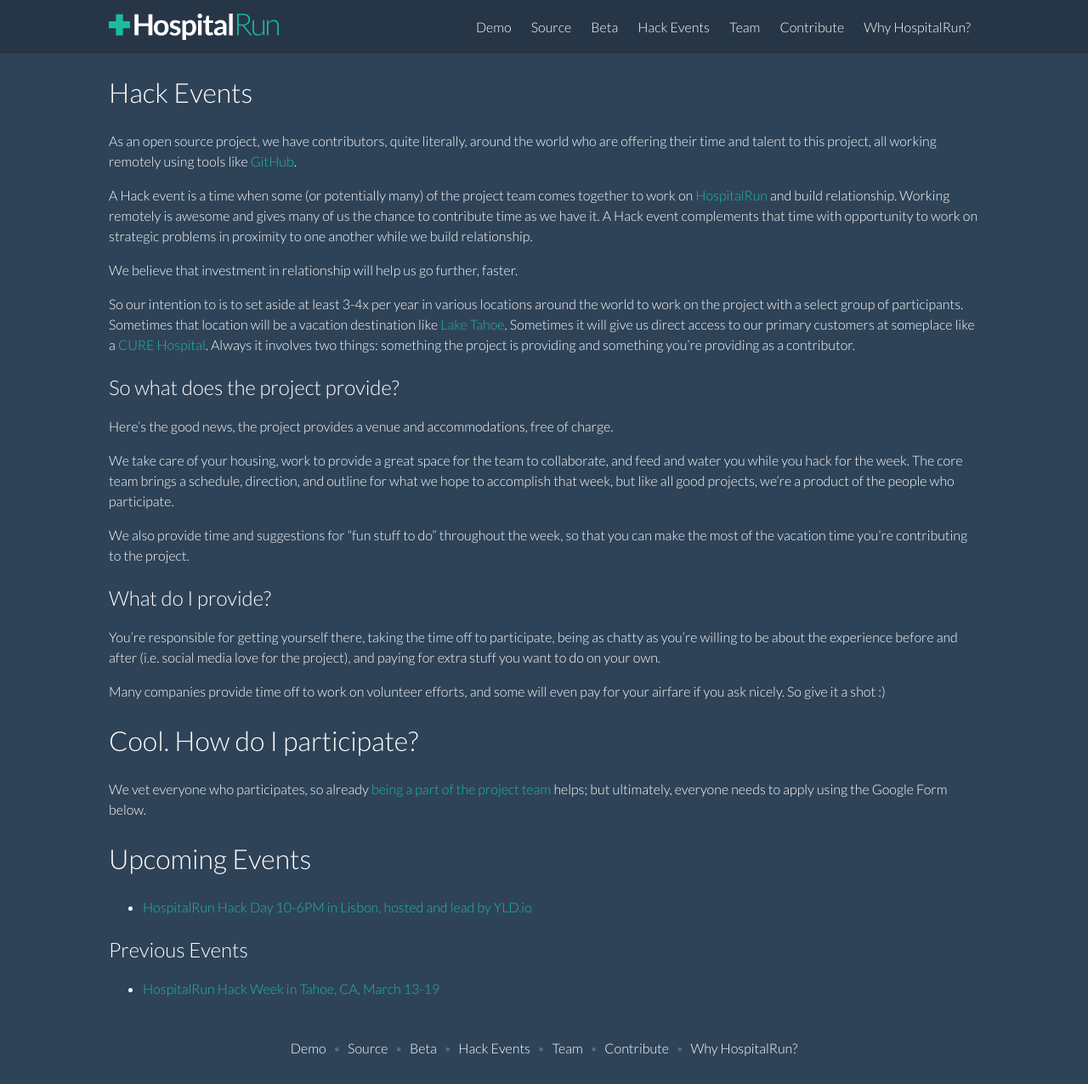
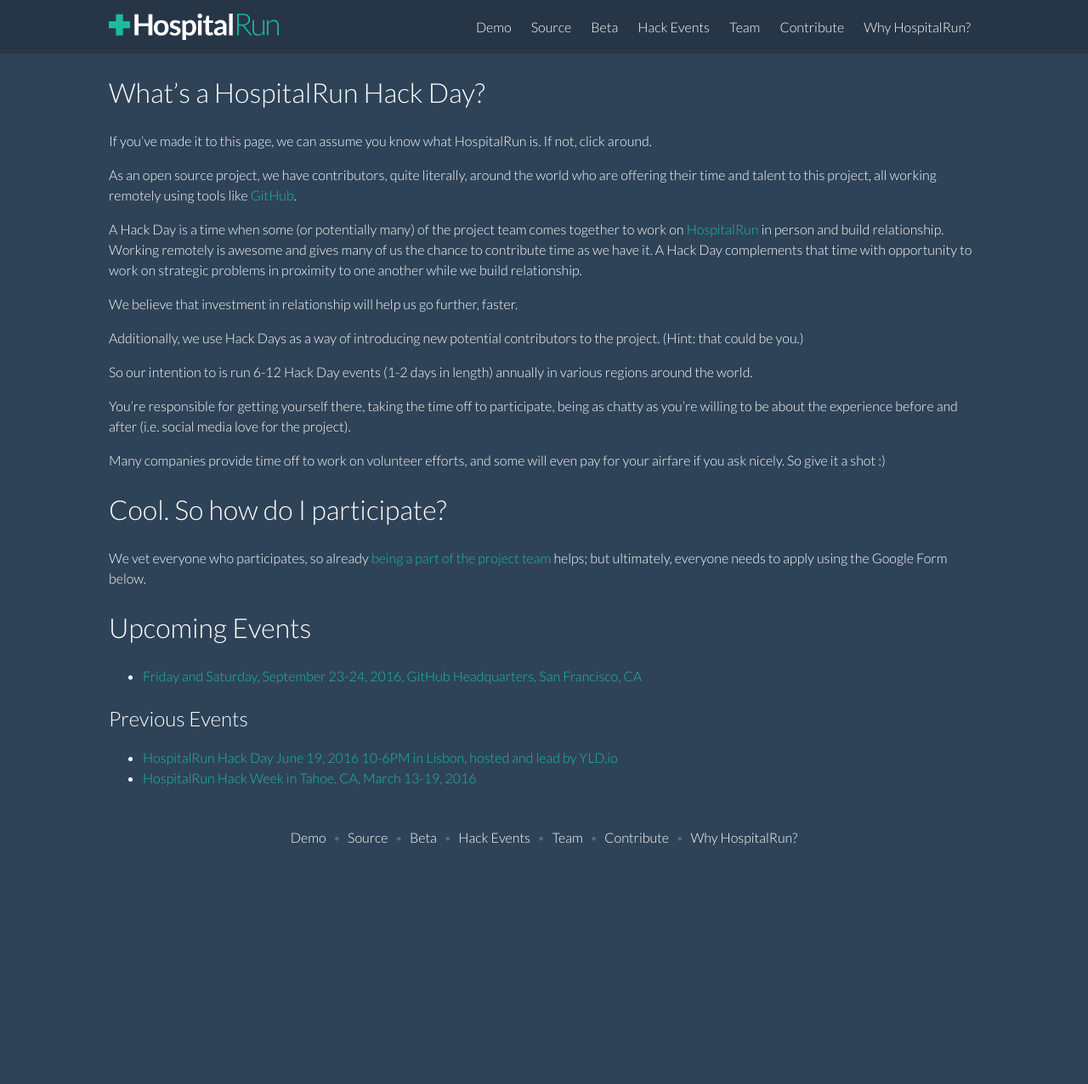
Before and after one commit to HospitalRun/hospitalrun.io, a Jekyll site: the page built from events/index.md, in a window 1280 px wide. Shown: the whole page at 85% size. Built offline with Jekyll 4.4.1, drawn with Linux system fonts in a browser that asks for light colours; after the commit the page ends 1028 px from its top, so only the background shows below that.

Commit message:
Hack Day updated

```diff
--- a/events/index.md
+++ b/events/index.md
@@ -1,34 +1,31 @@
 ---
-title: Hack Events
+title: Participate in a HospitalRun Hack Day
 layout: demo
 ---
 
-# Hack Events
-As an open source project, we have contributors, quite literally, around the world who are offering their time and talent to this project, all working remotely using tools like [GitHub](https://github.com/HospitalRun/hospitalrun-frontend).
+# What's a HospitalRun Hack Day?
+If you've made it to this page, we can assume you know what HospitalRun is. If not, click around.
 
-A Hack event is a time when some (or potentially many) of the project team comes together to work on [HospitalRun](https://github.com/HospitalRun) and build relationship. Working remotely is awesome and gives many of us the chance to contribute time as we have it. A Hack event complements that time with opportunity to work on strategic problems in proximity to one another while we build relationship.
+As an open source project, we have contributors, quite literally, around the world who are offering their time and talent to this project, all working remotely using tools like [GitHub](https://github.com/HospitalRun).
+
+A Hack Day is a time when some (or potentially many) of the project team comes together to work on [HospitalRun](https://github.com/HospitalRun) in person and build relationship. Working remotely is awesome and gives many of us the chance to contribute time as we have it. A Hack Day complements that time with opportunity to work on strategic problems in proximity to one another while we build relationship.
 
 We believe that investment in relationship will help us go further, faster.
 
-So our intention to is to set aside at least 3-4x per year in various locations around the world to work on the project with a select group of participants. Sometimes that location will be a vacation destination like [Lake Tahoe](https://www.vrbo.com/644606). Sometimes it will give us direct access to our primary customers at someplace like a [CURE Hospital](https://cure.org/zambia). Always it involves two things: something the project is providing and something you're providing as a contributor.
+Additionally, we use Hack Days as a way of introducing new potential contributors to the project. (Hint: that could be you.)
 
-## So what does the project provide?
-Here's the good news, the project provides a venue and accommodations, free of charge.
+So our intention to is run 6-12 Hack Day events (1-2 days in length) annually in various regions around the world.
 
-We take care of your housing, work to provide a great space for the team to collaborate, and feed and water you while you hack for the week. The core team brings a schedule, direction, and outline for what we hope to accomplish that week, but like all good projects, we're a product of the people who participate.
-
-We also provide time and suggestions for "fun stuff to do" throughout the week, so that you can make the most of the vacation time you're contributing to the project.
-
-## What do I provide?
-You're responsible for getting yourself there, taking the time off to participate, being as chatty as you're willing to be about the experience before and after (i.e. social media love for the project), and paying for extra stuff you want to do on your own.
+You're responsible for getting yourself there, taking the time off to participate, being as chatty as you're willing to be about the experience before and after (i.e. social media love for the project).
 
 Many companies provide time off to work on volunteer efforts, and some will even pay for your airfare if you ask nicely. So give it a shot :)
 
-# Cool. How do I participate?
+# Cool. So how do I participate?
 We vet everyone who participates, so already [being a part of the project team](https://github.com/HospitalRun/hospitalrun-frontend/blob/master/.github/CONTRIBUTING.md) helps; but ultimately, everyone needs to apply using the Google Form below.
 
 # Upcoming Events
-- <a href="/lisbon" class="nav-link" target="_blank">HospitalRun Hack Day 10-6PM in Lisbon, hosted and lead by YLD.io</a>
+- <a href="https://docs.google.com/forms/d/e/1FAIpQLScY8IzsHNXuSnwJamdOosE2ZTVBAfG4UO3hDotudUDtq3Ld9w/viewform" target="_blank">Friday and Saturday, September 23-24, 2016, GitHub Headquarters, San Francisco, CA</a>
 
 ## Previous Events
-- <a href="/hack-week" class="nav-link" target="_blank">HospitalRun Hack Week in Tahoe, CA, March 13-19</a>
+- <a href="/lisbon" class="nav-link" target="_blank">HospitalRun Hack Day June 19, 2016 10-6PM in Lisbon, hosted and lead by YLD.io</a>
+- <a href="/hack-week" class="nav-link" target="_blank">HospitalRun Hack Week in Tahoe, CA, March 13-19, 2016</a>
```
